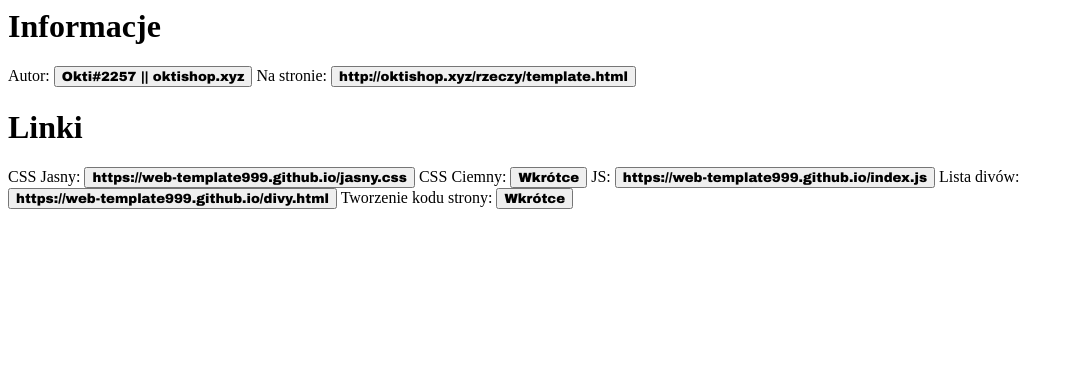
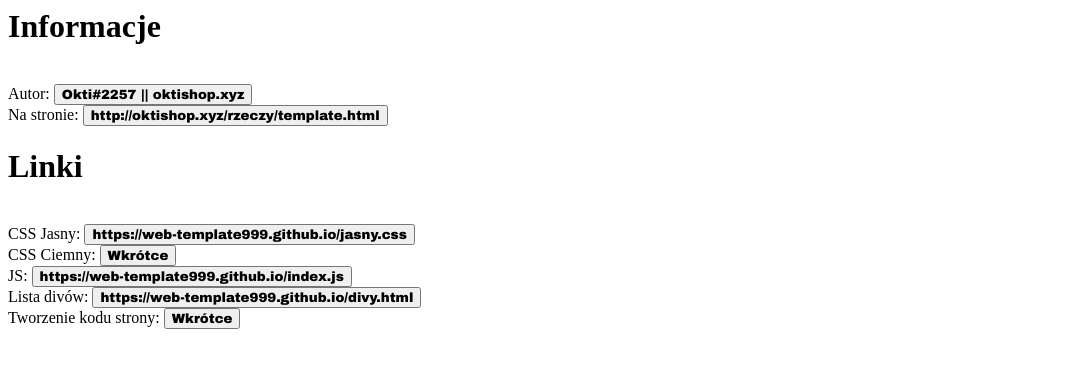
Before and after one commit to web-template999/template, a plain HTML site: page index.html in a window 1280 px wide. Shown: the whole page, without its empty margins (0-1074 px from the left). Drawn offline with Linux system fonts and the light colour scheme.

Commit message:
Update index.html

```diff
--- a/index.html
+++ b/index.html
@@ -1,13 +1,13 @@
 <style>
   .pogrubienie{font-family: "Arial Black", Gadget, sans-serif;}
 </style>
-<h1>Informacje</h1>
-Autor: <input class="pogrubienie" type="button" value="Okti#2257 || oktishop.xyz"/>
-Na stronie: <a href="http://oktishop.xyz/rzeczy/template.html"><input class="pogrubienie" type="button" value="http://oktishop.xyz/rzeczy/template.html"/></a>
+<h1>Informacje</h1><br>
+Autor: <input class="pogrubienie" type="button" value="Okti#2257 || oktishop.xyz"/><br>
+Na stronie: <a href="http://oktishop.xyz/rzeczy/template.html"><input class="pogrubienie" type="button" value="http://oktishop.xyz/rzeczy/template.html"/></a><br>
 
-<h1>Linki</h1>
-CSS Jasny: <input class="pogrubienie" type="button" value="https://web-template999.github.io/jasny.css"/>
-CSS Ciemny: <input class="pogrubienie" type="button" value="Wkrótce"/>
-JS: <input class="pogrubienie" type="button" value="https://web-template999.github.io/index.js"/>
-Lista divów: <input class="pogrubienie" type="button" value="https://web-template999.github.io/divy.html"/>
+<h1>Linki</h1><br>
+CSS Jasny: <input class="pogrubienie" type="button" value="https://web-template999.github.io/jasny.css"/><br>
+CSS Ciemny: <input class="pogrubienie" type="button" value="Wkrótce"/><br>
+JS: <input class="pogrubienie" type="button" value="https://web-template999.github.io/index.js"/><br>
+Lista divów: <input class="pogrubienie" type="button" value="https://web-template999.github.io/divy.html"/><br>
 Tworzenie kodu strony: <input class="pogrubienie" type="button" value="Wkrótce"/>
```
